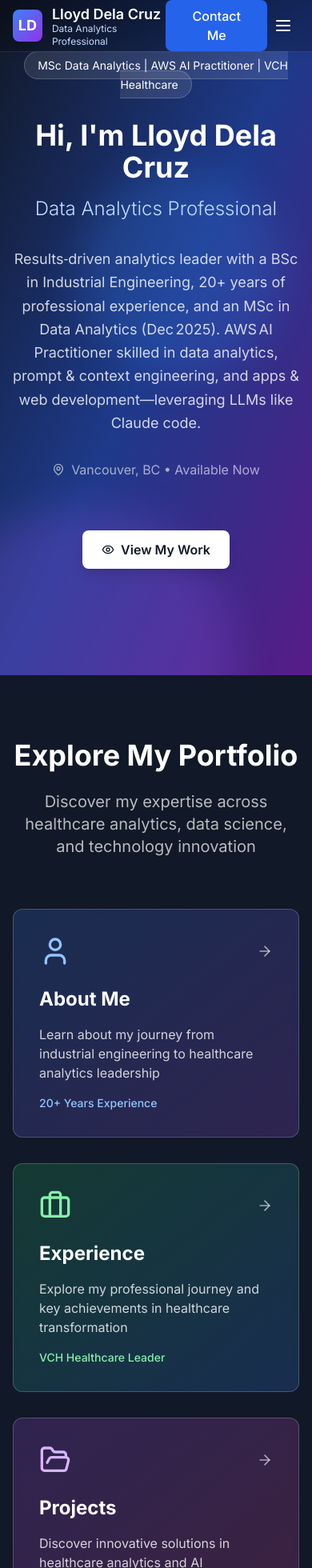
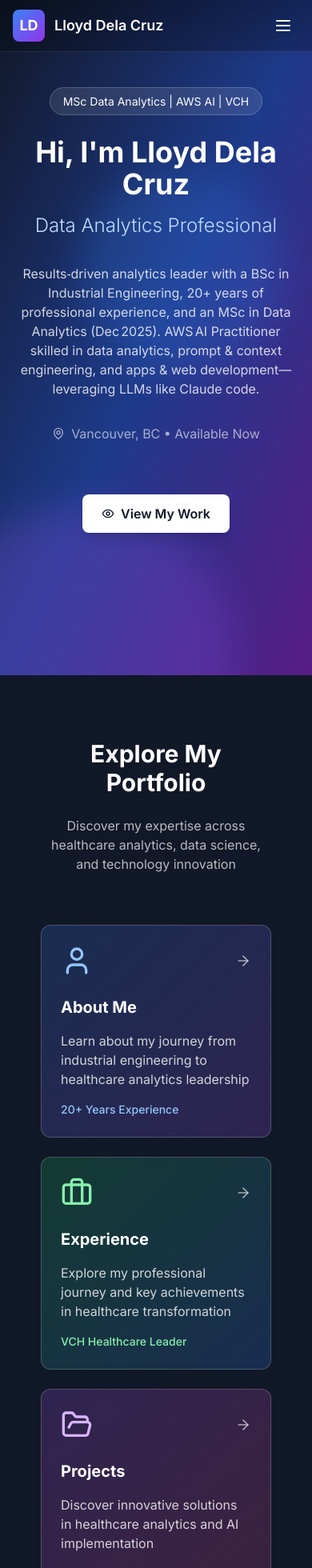
Before and after one commit to lloyd-delacruz/portfolio-website, a Next.js app in the folder frontend/: page / in a window 390 px wide. Shown: the top 1960 px of the page at 80% size. Built offline with nearby package versions, Linux system fonts and the light colour scheme.

Commit message:
mobile response

```diff
--- a/frontend/src/app/page.tsx
+++ b/frontend/src/app/page.tsx
@@ -38,16 +38,17 @@ export default function Home() {
 
         {/* Main Content */}
         <div className="relative z-10 min-h-screen flex items-center justify-center">
-          <div className="text-center text-white px-4 max-w-4xl mx-auto">
+          <div className="text-center text-white px-3 xs:px-4 sm:px-6 max-w-4xl mx-auto">
             {/* Badge */}
             <motion.div
               initial={{ opacity: 0, y: 30 }}
               animate={{ opacity: 1, y: 0 }}
               transition={{ duration: 0.8, delay: 0.5 }}
-              className="mb-8"
+              className="mb-6 xs:mb-8"
             >
-              <span className="px-4 py-2 bg-white/10 backdrop-blur-sm text-white border border-white/20 rounded-full text-sm">
-                MSc Data Analytics | AWS AI Practitioner | VCH Healthcare
+              <span className="px-3 xs:px-4 py-2 bg-white/10 backdrop-blur-sm text-white border border-white/20 rounded-full text-xs xs:text-sm">
+                <span className="hidden sm:inline">MSc Data Analytics | AWS AI Practitioner | VCH Healthcare</span>
+                <span className="sm:hidden">MSc Data Analytics | AWS AI | VCH</span>
               </span>
             </motion.div>
 
@@ -56,9 +57,10 @@ export default function Home() {
               initial={{ opacity: 0, y: 50 }}
               animate={{ opacity: 1, y: 0 }}
               transition={{ duration: 1, delay: 0.8, ease: "easeOut" }}
-              className="text-4xl md:text-6xl lg:text-7xl font-bold mb-4"
+              className="text-3xl xs:text-4xl sm:text-5xl md:text-6xl lg:text-7xl font-bold mb-3 xs:mb-4 leading-tight"
             >
-              Hi, I&apos;m Lloyd Dela Cruz
+              <span className="hidden xs:inline">Hi, I&apos;m Lloyd Dela Cruz</span>
+              <span className="xs:hidden">Lloyd Dela Cruz</span>
             </motion.h1>
 
             {/* Subtitle */}
@@ -66,7 +68,7 @@ export default function Home() {
               initial={{ opacity: 0, y: 30 }}
               animate={{ opacity: 1, y: 0 }}
               transition={{ duration: 0.8, delay: 1.2, ease: "easeOut" }}
-              className="text-2xl md:text-4xl lg:text-5xl font-light text-blue-200 mb-8"
+              className="text-xl xs:text-2xl sm:text-3xl md:text-4xl lg:text-5xl font-light text-blue-200 mb-6 xs:mb-8"
             >
               Data Analytics Professional
             </motion.h2>
@@ -76,7 +78,7 @@ export default function Home() {
               initial={{ opacity: 0, y: 30 }}
               animate={{ opacity: 1, y: 0 }}
               transition={{ duration: 0.8, delay: 1.5, ease: "easeOut" }}
-              className="text-lg md:text-xl text-white/80 mb-8 max-w-3xl mx-auto leading-relaxed text-center"
+              className="text-sm xs:text-base sm:text-lg md:text-xl text-white/80 mb-6 xs:mb-8 max-w-3xl mx-auto leading-relaxed text-center"
             >
               Results‑driven analytics leader with a BSc in Industrial Engineering, 20+ years of professional experience,
               and an MSc in Data Analytics (Dec 2025). AWS AI Practitioner skilled in data analytics,
@@ -88,7 +90,7 @@ export default function Home() {
               initial={{ opacity: 0, x: -20 }}
               animate={{ opacity: 1, x: 0 }}
               transition={{ duration: 0.6, delay: 1.8, ease: "easeOut" }}
-              className="flex items-center justify-center text-white/60 mb-16"
+              className="flex items-center justify-center text-white/60 mb-12 xs:mb-16 text-sm xs:text-base"
             >
               <MapPin className="h-4 w-4 mr-2" />
               <span>Vancouver, BC • Available Now</span>
@@ -99,13 +101,13 @@ export default function Home() {
               initial={{ opacity: 0, y: 40 }}
               animate={{ opacity: 1, y: 0 }}
               transition={{ duration: 0.8, delay: 2, ease: "easeOut" }}
-              className="flex flex-col sm:flex-row gap-4 justify-center items-center mb-16"
+              className="flex flex-col sm:flex-row gap-3 xs:gap-4 justify-center items-center mb-12 xs:mb-16"
             >
               <Link href="/projects">
                 <motion.button
                   whileHover={{ scale: 1.05, y: -2 }}
                   whileTap={{ scale: 0.95 }}
-                  className="inline-flex items-center px-6 py-3 bg-white text-gray-900 rounded-lg font-semibold hover:bg-gray-100 transition-colors shadow-lg"
+                  className="inline-flex items-center px-4 xs:px-6 py-2 xs:py-3 bg-white text-gray-900 rounded-lg font-semibold hover:bg-gray-100 transition-colors shadow-lg text-sm xs:text-base"
                 >
                   <Eye className="h-4 w-4 mr-2" />
                   View My Work
@@ -118,15 +120,15 @@ export default function Home() {
 
       {/* Portfolio Navigation Section */}
       <section className="py-20 bg-gray-900">
-        <div className="container mx-auto px-4">
+        <div className="container mx-auto px-3 xs:px-4 sm:px-6 2xl:px-8 3xl:px-12">
           <motion.div
             initial={{ opacity: 0, y: 30 }}
             whileInView={{ opacity: 1, y: 0 }}
             viewport={{ once: true }}
             className="text-center mb-16"
           >
-            <h2 className="text-4xl font-bold text-white mb-6">Explore My Portfolio</h2>
-            <p className="text-xl text-white/70 max-w-3xl mx-auto">
+            <h2 className="text-2xl xs:text-3xl sm:text-4xl font-bold text-white mb-4 xs:mb-6">Explore My Portfolio</h2>
+            <p className="text-sm xs:text-base sm:text-lg md:text-xl text-white/70 max-w-3xl mx-auto">
               Discover my expertise across healthcare analytics, data science, and technology innovation
             </p>
           </motion.div>
@@ -136,24 +138,24 @@ export default function Home() {
             whileInView={{ opacity: 1, y: 0 }}
             viewport={{ once: true }}
             transition={{ delay: 0.2 }}
-            className="grid grid-cols-1 md:grid-cols-2 lg:grid-cols-3 gap-8"
+            className="grid grid-cols-1 sm:grid-cols-2 lg:grid-cols-3 2xl:grid-cols-3 3xl:grid-cols-4 gap-4 xs:gap-6 sm:gap-8 xl:gap-10"
           >
             {/* About Me Card */}
             <Link href="/about">
               <motion.div
                 whileHover={{ scale: 1.05, y: -5 }}
                 whileTap={{ scale: 0.95 }}
-                className="bg-gradient-to-br from-blue-500/20 to-purple-500/20 backdrop-blur-sm rounded-xl p-8 border border-white/20 cursor-pointer transition-all duration-300 group"
+                className="bg-gradient-to-br from-blue-500/20 to-purple-500/20 backdrop-blur-sm rounded-xl p-4 xs:p-6 sm:p-8 border border-white/20 cursor-pointer transition-all duration-300 group"
               >
                 <div className="flex items-center justify-between mb-6">
                   <User className="h-10 w-10 text-blue-300 group-hover:scale-110 transition-transform" />
                   <ArrowRight className="h-5 w-5 text-white/60 group-hover:text-white group-hover:translate-x-1 transition-all" />
                 </div>
-                <h3 className="text-2xl font-bold text-white mb-4">About Me</h3>
-                <p className="text-white/80 mb-4">
+                <h3 className="text-lg xs:text-xl sm:text-2xl font-bold text-white mb-3 xs:mb-4">About Me</h3>
+                <p className="text-sm xs:text-base text-white/80 mb-3 xs:mb-4">
                   Learn about my journey from industrial engineering to healthcare analytics leadership
                 </p>
-                <div className="text-sm text-blue-300 font-medium">20+ Years Experience</div>
+                <div className="text-xs xs:text-sm text-blue-300 font-medium">20+ Years Experience</div>
               </motion.div>
             </Link>
 
@@ -162,17 +164,17 @@ export default function Home() {
               <motion.div
                 whileHover={{ scale: 1.05, y: -5 }}
                 whileTap={{ scale: 0.95 }}
-                className="bg-gradient-to-br from-green-500/20 to-blue-500/20 backdrop-blur-sm rounded-xl p-8 border border-white/20 cursor-pointer transition-all duration-300 group"
+                className="bg-gradient-to-br from-green-500/20 to-blue-500/20 backdrop-blur-sm rounded-xl p-4 xs:p-6 sm:p-8 border border-white/20 cursor-pointer transition-all duration-300 group"
               >
                 <div className="flex items-center justify-between mb-6">
                   <Briefcase className="h-10 w-10 text-green-300 group-hover:scale-110 transition-transform" />
                   <ArrowRight className="h-5 w-5 text-white/60 group-hover:text-white group-hover:translate-x-1 transition-all" />
                 </div>
-                <h3 className="text-2xl font-bold text-white mb-4">Experience</h3>
-                <p className="text-white/80 mb-4">
+                <h3 className="text-lg xs:text-xl sm:text-2xl font-bold text-white mb-3 xs:mb-4">Experience</h3>
+                <p className="text-sm xs:text-base text-white/80 mb-3 xs:mb-4">
                   Explore my professional journey and key achievements in healthcare transformation
                 </p>
-                <div className="text-sm text-green-300 font-medium">VCH Healthcare Leader</div>
+                <div className="text-xs xs:text-sm text-green-300 font-medium">VCH Healthcare Leader</div>
               </motion.div>
             </Link>
 
@@ -181,17 +183,17 @@ export default function Home() {
               <motion.div
                 whileHover={{ scale: 1.05, y: -5 }}
                 whileTap={{ scale: 0.95 }}
-                className="bg-gradient-to-br from-purple-500/20 to-pink-500/20 backdrop-blur-sm rounded-xl p-8 border border-white/20 cursor-pointer transition-all duration-300 group"
+                className="bg-gradient-to-br from-purple-500/20 to-pink-500/20 backdrop-blur-sm rounded-xl p-4 xs:p-6 sm:p-8 border border-white/20 cursor-pointer transition-all duration-300 group"
               >
                 <div className="flex items-center justify-between mb-6">
                   <FolderOpen className="h-10 w-10 text-purple-300 group-hover:scale-110 transition-transform" />
                   <ArrowRight className="h-5 w-5 text-white/60 group-hover:text-white group-hover:translate-x-1 transition-all" />
                 </div>
-                <h3 className="text-2xl font-bold text-white mb-4">Projects</h3>
-                <p className="text-white/80 mb-4">
+                <h3 className="text-lg xs:text-xl sm:text-2xl font-bold text-white mb-3 xs:mb-4">Projects</h3>
+                <p className="text-sm xs:text-base text-white/80 mb-3 xs:mb-4">
                   Discover innovative solutions in healthcare analytics and AI implementation
                 </p>
-                <div className="text-sm text-purple-300 font-medium">AI & Data Analytics</div>
+                <div className="text-xs xs:text-sm text-purple-300 font-medium">AI & Data Analytics</div>
               </motion.div>
             </Link>
 
@@ -200,17 +202,17 @@ export default function Home() {
               <motion.div
                 whileHover={{ scale: 1.05, y: -5 }}
                 whileTap={{ scale: 0.95 }}
-                className="bg-gradient-to-br from-orange-500/20 to-red-500/20 backdrop-blur-sm rounded-xl p-8 border border-white/20 cursor-pointer transition-all duration-300 group"
+                className="bg-gradient-to-br from-orange-500/20 to-red-500/20 backdrop-blur-sm rounded-xl p-4 xs:p-6 sm:p-8 border border-white/20 cursor-pointer transition-all duration-300 group"
               >
                 <div className="flex items-center justify-between mb-6">
                   <Brain className="h-10 w-10 text-orange-300 group-hover:scale-110 transition-transform" />
                   <ArrowRight className="h-5 w-5 text-white/60 group-hover:text-white group-hover:translate-x-1 transition-all" />
                 </div>
-                <h3 className="text-2xl font-bold text-white mb-4">Skills & Expertise</h3>
-                <p className="text-white/80 mb-4">
+                <h3 className="text-lg xs:text-xl sm:text-2xl font-bold text-white mb-3 xs:mb-4">Skills & Expertise</h3>
+                <p className="text-sm xs:text-base text-white/80 mb-3 xs:mb-4">
                   Comprehensive technical skills across data science, AI, and healthcare domains
                 </p>
-                <div className="text-sm text-orange-300 font-medium">Technical Proficiency</div>
+                <div className="text-xs xs:text-sm text-orange-300 font-medium">Technical Proficiency</div>
               </motion.div>
             </Link>
 
@@ -219,17 +221,17 @@ export default function Home() {
               <motion.div
                 whileHover={{ scale: 1.05, y: -5 }}
                 whileTap={{ scale: 0.95 }}
-                className="bg-gradient-to-br from-indigo-500/20 to-blue-500/20 backdrop-blur-sm rounded-xl p-8 border border-white/20 cursor-pointer transition-all duration-300 group"
+                className="bg-gradient-to-br from-indigo-500/20 to-blue-500/20 backdrop-blur-sm rounded-xl p-4 xs:p-6 sm:p-8 border border-white/20 cursor-pointer transition-all duration-300 group"
               >
                 <div className="flex items-center justify-between mb-6">
                   <GraduationCap className="h-10 w-10 text-indigo-300 group-hover:scale-110 transition-transform" />
                   <ArrowRight className="h-5 w-5 text-white/60 group-hover:text-white group-hover:translate-x-1 transition-all" />
                 </div>
-                <h3 className="text-2xl font-bold text-white mb-4">Education</h3>
-                <p className="text-white/80 mb-4">
+                <h3 className="text-lg xs:text-xl sm:text-2xl font-bold text-white mb-3 xs:mb-4">Education</h3>
+                <p className="text-sm xs:text-base text-white/80 mb-3 xs:mb-4">
                   Academic foundation and continuous learning in data analytics and engineering
                 </p>
-                <div className="text-sm text-indigo-300 font-medium">MSc Data Analytics</div>
+                <div className="text-xs xs:text-sm text-indigo-300 font-medium">MSc Data Analytics</div>
               </motion.div>
             </Link>
 
@@ -239,15 +241,15 @@ export default function Home() {
 
       {/* Quick Stats Section */}
       <section className="py-20 bg-gradient-to-r from-blue-900 to-purple-900">
-        <div className="container mx-auto px-4">
+        <div className="container mx-auto px-3 xs:px-4 sm:px-6 2xl:px-8 3xl:px-12">
           <motion.div
             initial={{ opacity: 0, y: 30 }}
             whileInView={{ opacity: 1, y: 0 }}
             viewport={{ once: true }}
             className="text-center mb-16"
           >
-            <h2 className="text-4xl font-bold text-white mb-6">Quick Overview</h2>
-            <p className="text-xl text-white/70 max-w-3xl mx-auto">
+            <h2 className="text-2xl xs:text-3xl sm:text-4xl font-bold text-white mb-4 xs:mb-6">Quick Overview</h2>
+            <p className="text-sm xs:text-base sm:text-lg md:text-xl text-white/70 max-w-3xl mx-auto">
               Key metrics that define my professional impact
             </p>
           </motion.div>
@@ -257,23 +259,23 @@ export default function Home() {
             whileInView={{ opacity: 1, y: 0 }}
             viewport={{ once: true }}
             transition={{ delay: 0.2 }}
-            className="grid grid-cols-2 md:grid-cols-4 gap-8"
+            className="grid grid-cols-2 lg:grid-cols-4 xl:grid-cols-4 gap-4 xs:gap-6 sm:gap-8 xl:gap-12"
           >
             <div className="text-center">
-              <div className="text-4xl font-bold text-white mb-2">20+</div>
-              <div className="text-white/70">Years Experience</div>
+              <div className="text-2xl xs:text-3xl sm:text-4xl font-bold text-white mb-1 xs:mb-2">20+</div>
+              <div className="text-xs xs:text-sm sm:text-base text-white/70">Years Experience</div>
             </div>
             <div className="text-center">
-              <div className="text-4xl font-bold text-white mb-2">MSc</div>
-              <div className="text-white/70">Data Analytics</div>
+              <div className="text-2xl xs:text-3xl sm:text-4xl font-bold text-white mb-1 xs:mb-2">MSc</div>
+              <div className="text-xs xs:text-sm sm:text-base text-white/70">Data Analytics</div>
             </div>
             <div className="text-center">
-              <div className="text-4xl font-bold text-white mb-2">AWS</div>
-              <div className="text-white/70">AI Certified</div>
+              <div className="text-2xl xs:text-3xl sm:text-4xl font-bold text-white mb-1 xs:mb-2">AWS</div>
+              <div className="text-xs xs:text-sm sm:text-base text-white/70">AI Certified</div>
             </div>
             <div className="text-center">
-              <div className="text-4xl font-bold text-white mb-2">VCH</div>
-              <div className="text-white/70">Healthcare Leader</div>
+              <div className="text-2xl xs:text-3xl sm:text-4xl font-bold text-white mb-1 xs:mb-2">VCH</div>
+              <div className="text-xs xs:text-sm sm:text-base text-white/70">Healthcare Leader</div>
             </div>
           </motion.div>
         </div>
@@ -311,7 +313,7 @@ export default function Home() {
               <motion.button
                 whileHover={{ scale: 1.05, y: -2 }}
                 whileTap={{ scale: 0.95 }}
-                className="inline-flex items-center px-8 py-4 bg-white/10 backdrop-blur-sm text-white rounded-lg font-semibold border border-white/20 hover:bg-white/20 transition-colors"
+                className="inline-flex items-center px-4 xs:px-6 sm:px-8 py-2 xs:py-3 sm:py-4 bg-white/10 backdrop-blur-sm text-white rounded-lg font-semibold border border-white/20 hover:bg-white/20 transition-colors text-sm xs:text-base"
               >
                 <Eye className="h-5 w-5 mr-2" />
                 View Portfolio
--- a/frontend/src/components/layout/Navigation.tsx
+++ b/frontend/src/components/layout/Navigation.tsx
@@ -39,22 +39,22 @@ const Navigation = () => {
           : 'bg-black/20 backdrop-blur-md border-b border-white/10'
       )}
     >
-      <div className="max-w-7xl mx-auto px-4 sm:px-6 lg:px-8">
-        <div className="flex justify-between items-center h-16">
+      <div className="max-w-7xl mx-auto px-3 xs:px-4 sm:px-6 lg:px-8">
+        <div className="flex justify-between items-center h-14 xs:h-16">
           {/* Clean Logo Design */}
           <Link href="/">
             <motion.div
               whileHover={{ scale: 1.02 }}
-              className="flex items-center space-x-3 cursor-pointer"
+              className="flex items-center space-x-2 xs:space-x-3 cursor-pointer"
             >
               {/* Simple Icon */}
-              <div className="w-10 h-10 bg-gradient-to-br from-blue-500 to-purple-600 rounded-lg flex items-center justify-center">
-                <span className="text-white font-bold text-lg">LD</span>
+              <div className="w-8 h-8 xs:w-10 xs:h-10 bg-gradient-to-br from-blue-500 to-purple-600 rounded-lg flex items-center justify-center">
+                <span className="text-white font-bold text-sm xs:text-lg">LD</span>
               </div>
-              {/* Clean Typography */}
-              <div>
-                <div className="text-lg font-semibold text-white">Lloyd Dela Cruz</div>
-                <div className="text-xs text-blue-200 -mt-1">Data Analytics Professional</div>
+              {/* Clean Typography - Hidden on very small screens */}
+              <div className="hidden xs:block">
+                <div className="text-base xs:text-lg font-semibold text-white">Lloyd Dela Cruz</div>
+                <div className="text-xs text-blue-200 -mt-1 hidden sm:block">Data Analytics Professional</div>
               </div>
             </motion.div>
           </Link>
@@ -75,21 +75,23 @@ const Navigation = () => {
             ))}
           </div>
 
-          {/* Simple CTA Button */}
+          {/* Simple CTA Button - Hidden on small screens */}
+          <div className="hidden lg:block">
             <Link href="/contact">
               <motion.button
                 whileHover={{ scale: 1.05 }}
                 whileTap={{ scale: 0.95 }}
-              className="px-6 py-2 bg-blue-600 hover:bg-blue-700 text-white font-medium rounded-lg transition-colors duration-200"
+                className="px-4 xl:px-6 py-2 bg-blue-600 hover:bg-blue-700 text-white font-medium rounded-lg transition-colors duration-200 text-sm xl:text-base"
               >
                 Contact Me
               </motion.button>
             </Link>
+          </div>
 
           {/* Mobile Menu Button */}
           <button
             onClick={() => setIsOpen(!isOpen)}
-            className="md:hidden p-2 text-white hover:text-blue-300 transition-colors"
+            className="md:hidden p-1 xs:p-2 text-white hover:text-blue-300 transition-colors"
             aria-label="Toggle menu"
           >
             {isOpen ? (
```
Also changed, not shown: frontend/src/app/globals.css (+21 -0 lines), frontend/tailwind.config.js (+9 -0 lines), 39 other files (tests, documents, lock files or other folders). Lines whose indentation alone changed are shown as unchanged.
